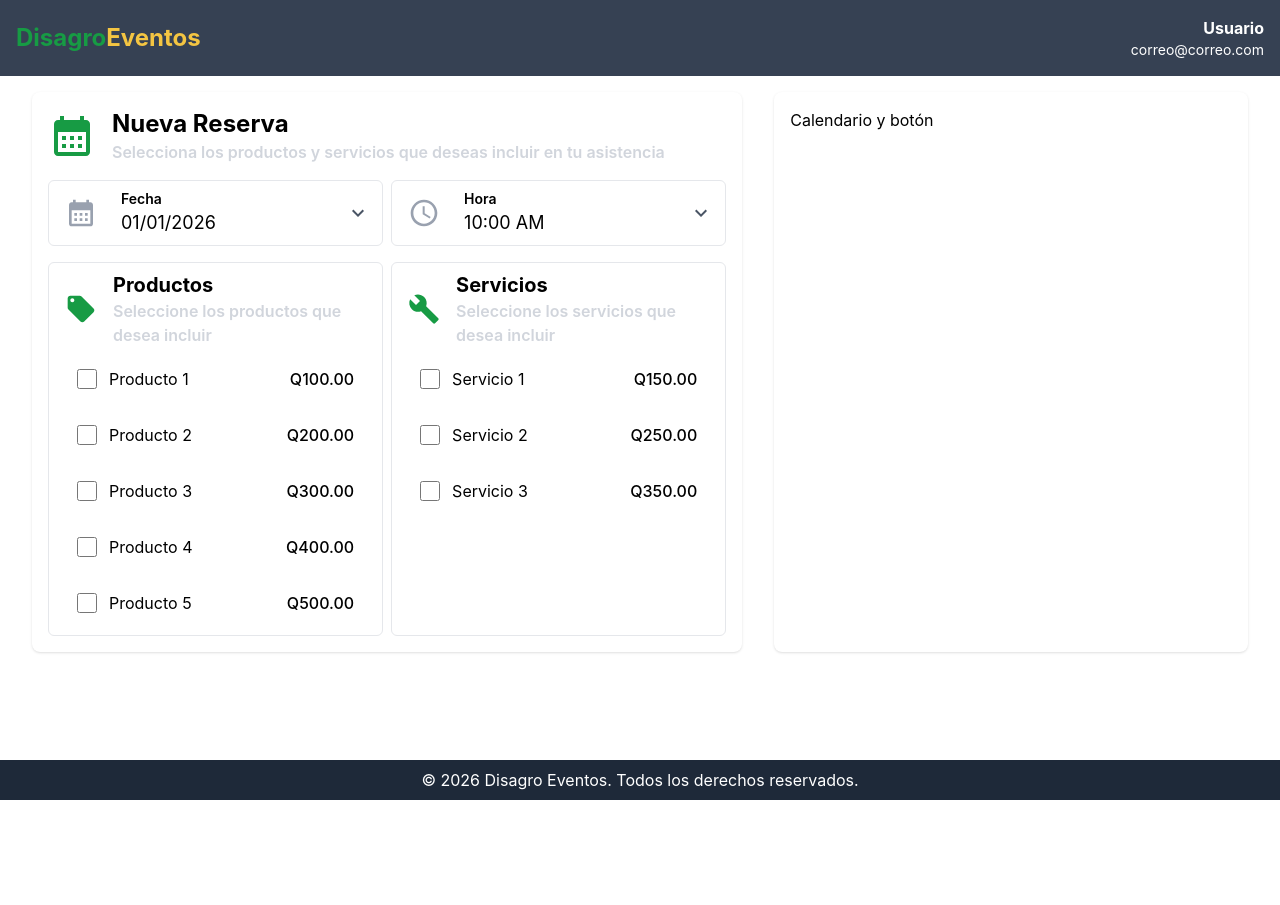
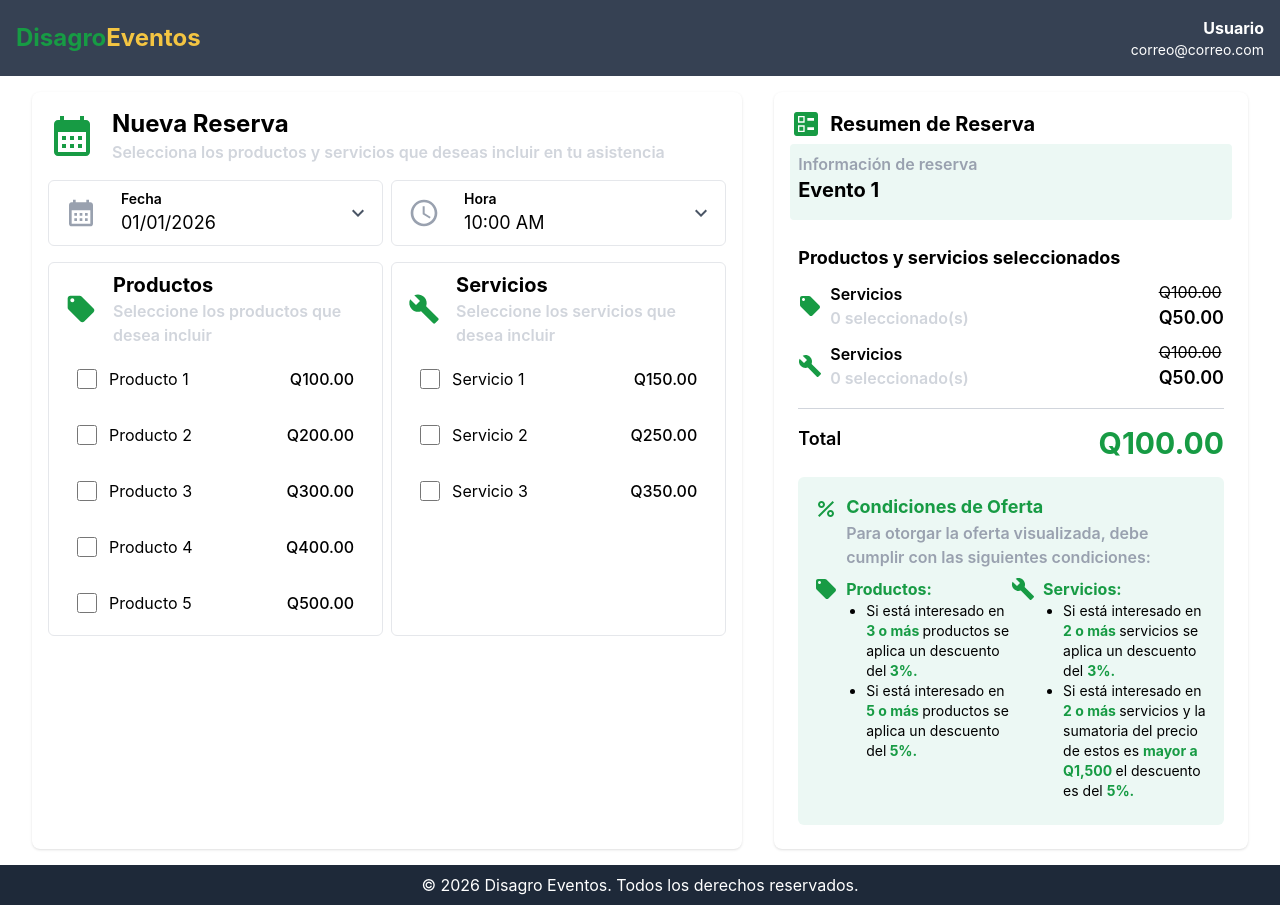
Before and after one commit to RACF3008/agrofest, a React (Vite) app in the folder client/: page /reservas/crear in a window 1280 px wide. Before the commit the page ends 800 px from the top, so only its background shows below. Built offline with nearby package versions, Linux system fonts and the light colour scheme.

Commit message:
feat(ui): adición de area de resumen de reserva

```diff
--- /dev/null
+++ b/client/src/features/productosServicios/Oferta.tsx
@@ -0,0 +1,81 @@
+import { LocalOffer } from "@mui/icons-material";
+import PercentIcon from "@mui/icons-material/Percent";
+import BuildIcon from "@mui/icons-material/Build";
+
+const Oferta = () => {
+  return (
+    <div className="bg-secondary-pale rounded-md p-4">
+      {/* ICONO Y TÍTULO */}
+      <div className="flex gap-2 mb-2">
+        <PercentIcon
+          className="text-secondary mt-1"
+          sx={{ fontSize: "1.5rem" }}
+        />
+        <div>
+          <h3 className="text-secondary font-bold text-lg">
+            Condiciones de Oferta
+          </h3>
+
+          <p className="text-md font-semibold text-gray-400">
+            Para otorgar la oferta visualizada, debe cumplir con las siguientes
+            condiciones:
+          </p>
+        </div>
+      </div>
+
+      {/* LISTA CONDICIOINES */}
+      <div className="grid grid-cols-2 mb-2">
+        {/* CONDICIONES PRODUCTOS */}
+        <div className="flex gap-2">
+          <LocalOffer className="text-secondary" sx={{ fontSize: "1.5rem" }} />
+          <div>
+            <p className="font-bold text-secondary">Productos:</p>
+            <ul className="list-disc text-sm ml-5">
+              <li>
+                Si está interesado en
+                <span className="font-bold text-secondary"> 3 o más </span>
+                productos se aplica un descuento del
+                <span className="font-bold text-secondary"> 3%.</span>
+              </li>
+              <li>
+                Si está interesado en
+                <span className="font-bold text-secondary"> 5 o más </span>
+                productos se aplica un descuento del
+                <span className="font-bold text-secondary"> 5%.</span>
+              </li>
+            </ul>
+          </div>
+        </div>
+
+        {/* CONDICIONES SERVICIOS */}
+        <div className="flex gap-2">
+          <BuildIcon className="text-secondary" sx={{ fontSize: "1.5rem" }} />
+          <div>
+            <p className="font-bold text-secondary">Servicios:</p>
+            <ul className="list-disc text-sm ml-5">
+              <li>
+                Si está interesado en
+                <span className="font-bold text-secondary"> 2 o más </span>{" "}
+                servicios se aplica un descuento del{" "}
+                <span className="font-bold text-secondary"> 3%.</span>
+              </li>
+              <li>
+                Si está interesado en{" "}
+                <span className="font-bold text-secondary"> 2 o más </span>{" "}
+                servicios y la sumatoria del precio de estos es{" "}
+                <span className="font-bold text-secondary">
+                  {" "}
+                  mayor a Q1,500{" "}
+                </span>{" "}
+                el descuento es del{" "}
+                <span className="font-bold text-secondary"> 5%.</span>
+              </li>
+            </ul>
+          </div>
+        </div>
+      </div>
+    </div>
+  );
+};
+
+export default Oferta;
--- a/client/src/features/productosServicios/SeleccionProductosServicios.tsx
+++ b/client/src/features/productosServicios/SeleccionProductosServicios.tsx
@@ -53,7 +53,7 @@ const SeleccionProductosServicios = ({
               )}
               // se envía el item presionado
               onChange={() => handleChange(item)}
-              className="w-5 h-5 accent-[#179B44]"
+              className="w-5 h-5 accent-secondary cursor-pointer"
             />
 
             <span>{item.nombre}</span>
--- a/client/src/features/reservas/CrearReserva.tsx
+++ b/client/src/features/reservas/CrearReserva.tsx
@@ -1,4 +1,5 @@
 import FormularioReserva from "./FormularioReserva";
+import ResumenReserva from "./ResumenReserva";
 
 const CrearReserva = () => {
   return (
@@ -7,9 +8,7 @@ const CrearReserva = () => {
       <FormularioReserva />
 
       {/* RESUMEN */}
-      <div className="w-2/5 bg-white rounded-lg shadow-sm p-4">
-        Calendario y botón
-      </div>
+      <ResumenReserva />
     </div>
   );
 };
--- a/client/src/features/reservas/ResumenReserva.tsx
+++ b/client/src/features/reservas/ResumenReserva.tsx
@@ -1,5 +1,87 @@
+import { LocalOffer } from "@mui/icons-material";
+import BallotIcon from "@mui/icons-material/Ballot";
+import BuildIcon from "@mui/icons-material/Build";
+import Oferta from "../productosServicios/Oferta";
+
 const ResumenReserva = () => {
-  return <div></div>;
+  return (
+    <div className="w-2/5 flex flex-col bg-white rounded-lg shadow-sm p-4">
+      {/* ENCABEZADO */}
+      <div className="flex items-center gap-2 mb-1">
+        <BallotIcon className="text-secondary" sx={{ fontSize: "2rem" }} />
+        <h2 className="text-xl font-bold">Resumen de Reserva</h2>
+      </div>
+
+      {/* INFO RESERVA */}
+      <div className="bg-secondary-pale p-2 rounded-sm">
+        <p className="font-semibold text-md text-gray-400">
+          Información de reserva
+        </p>
+        <h3 className="font-bold text-xl mb-2">Evento 1</h3>
+      </div>
+
+      {/* CÁLCULO DE PRECIO Y DESCUENTO */}
+      <div className="p-2 rounded-sm mt-4">
+        <h4 className="font-bold text-lg mb-2">
+          Productos y servicios seleccionados
+        </h4>
+        {/* SUBTOTAL DE PRODUCTOS */}
+        <div className="flex justify-between mb-2">
+          <div className="flex items-center gap-2">
+            <LocalOffer
+              className="text-secondary"
+              sx={{ fontSize: "1.5rem" }}
+            />
+
+            <div className="flex flex-col">
+              <p className="font-semibold text-md">Servicios</p>
+              <p className="font-semibold text-md text-gray-300">
+                0 seleccionado(s)
+              </p>
+            </div>
+          </div>
+
+          {/* PRECIO Y DESCUENTO*/}
+          <div>
+            <p className="font-md text-md line-through">Q100.00</p>
+            <p className="font-semibold text-lg">Q50.00</p>
+          </div>
+        </div>
+
+        {/* SUBTOTAL DE SERVICIOS */}
+        <div className="flex justify-between mb-2">
+          <div className="flex items-center gap-2">
+            <BuildIcon className="text-secondary" sx={{ fontSize: "1.5rem" }} />
+
+            <div className="flex flex-col">
+              <p className="font-semibold text-md">Servicios</p>
+              <p className="font-semibold text-md text-gray-300">
+                0 seleccionado(s)
+              </p>
+            </div>
+          </div>
+
+          {/* PRECIO Y DESCUENTO*/}
+          <div>
+            <p className="font-md text-md line-through">Q100.00</p>
+            <p className="font-semibold text-lg">Q50.00</p>
+          </div>
+        </div>
+
+        {/* LINEA DIVISORA */}
+        <hr className="border-gray-300 my-4" />
+
+        {/* TOTAL */}
+        <div className="flex justify-between mb-4">
+          <p className="font-semibold text-lg">Total</p>
+          <p className="font-bold text-3xl text-secondary">Q100.00</p>
+        </div>
+
+        {/* CONDICIONES DE OFERTA */}
+        <Oferta />
+      </div>
+    </div>
+  );
 };
 
 export default ResumenReserva;
--- a/client/src/index.css
+++ b/client/src/index.css
@@ -4,6 +4,7 @@
   --color-primary: #3e3e3e;
   --color-secondary: #179b44;
   --color-secondary-light: #c9fbe5;
+  --color-secondary-pale: #ecf8f4;
   --color-accent: #f4c542;
   --color-danger: #fd3f54;
 }
```
